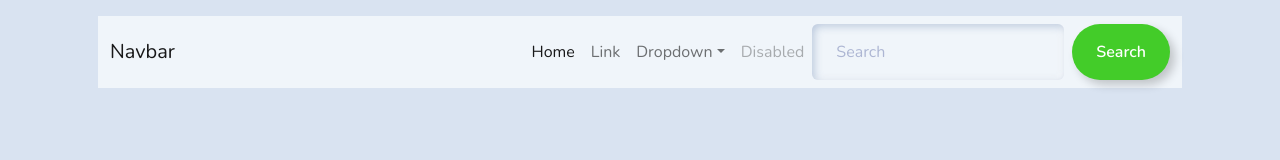
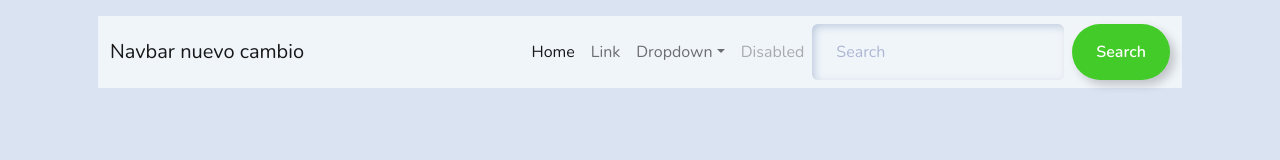
Before and after one commit to Leonardoih/inventario-app, a React (Create React App) app: page / in a window 1280 px wide. Shown: the top 160 px of the page. Built offline with nearby package versions, Linux system fonts and the light colour scheme.

Commit message:
nuevo cambio

```diff
--- a/src/Components/Navbar/Navbar.tsx
+++ b/src/Components/Navbar/Navbar.tsx
@@ -7,7 +7,7 @@
         <div className="p-3">
             <nav className="navbar navbar-expand-md navbar-light bg-light   ">
         <div className="container-fluid">
-          <Link className="navbar-brand " to='/'>Navbar</Link>
+          <Link className="navbar-brand " to='/'>Navbar nuevo cambio</Link>
           <button className="navbar-toggler" type="button" data-bs-toggle="collapse" data-bs-target="#navbarSupportedContent" aria-controls="navbarSupportedContent" aria-expanded="false" aria-label="Toggle navigation">
             <span className="navbar-toggler-icon" />
           </button>
```
